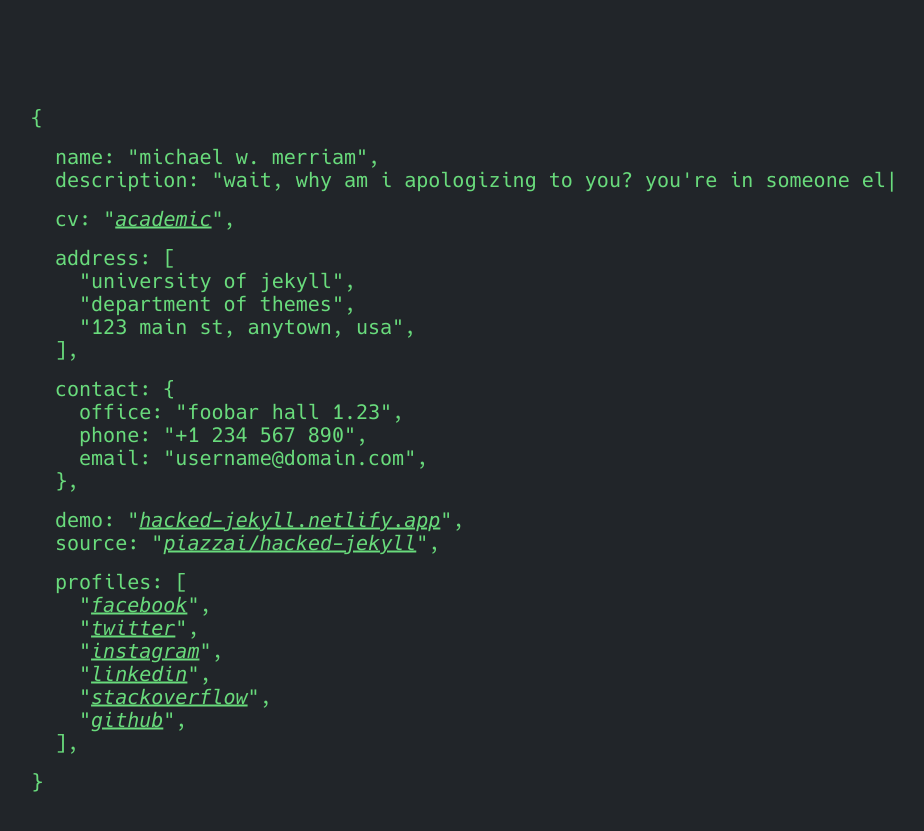
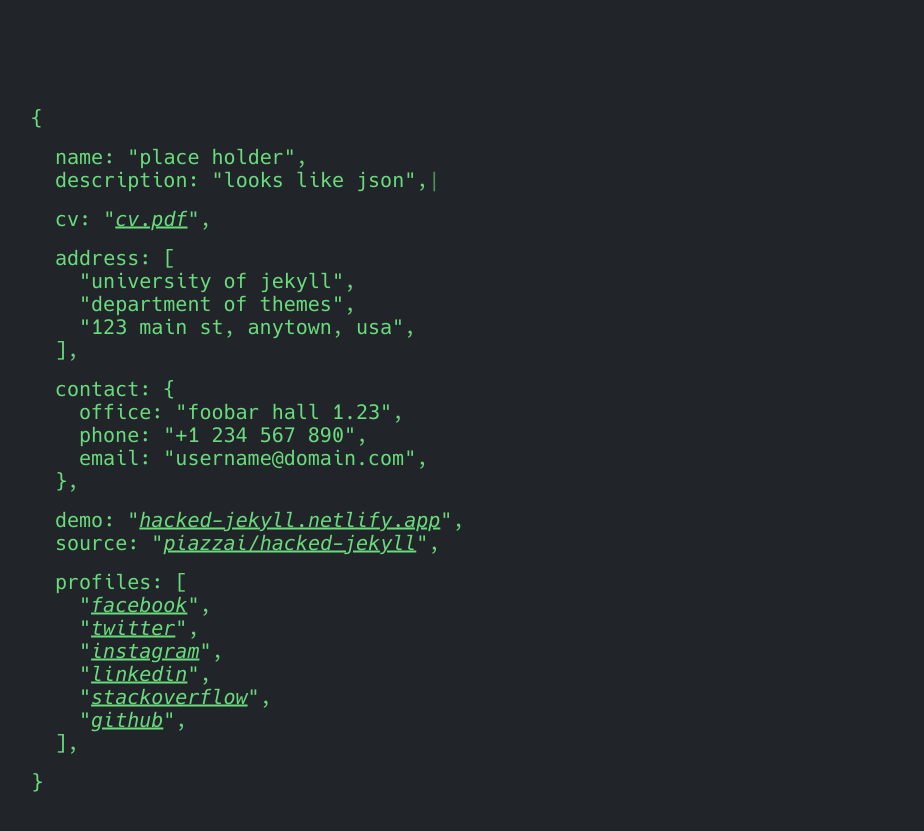
Before and after one commit to mwmxyz/no_this_is_wrong, a Jekyll site: the page built from index.md, in a window 1280 px wide. Shown: the top 831 px of the page, without its empty margins (225-1149 px from the left). Built offline with Jekyll 4.4.1, drawn with Linux system fonts in a browser that asks for light colours.

Commit message:
Update _config.yml

```diff
--- a/_config.yml
+++ b/_config.yml
@@ -1,19 +1,19 @@
 # this is only for search engines, it does not appear in the home
 # as long as the json variables name and description are provided
-title: Project File is never complete
-description: You might as well click around, since you found this stuff
-baseurl: "https://mwmxyz.github.io/no_this_is_wrong/"
-url: https://mwmxyz.github.io/academic/
+title: Hacked Jekyll
+description: Jekyll microtheme that looks like JSON
+baseurl: ""
+url: https://hacked-jekyll.netlify.app
 
 # this information is shown on the homepage, all fields are optional and
 # can be declared either as a single string or as a string array/hash
 json:
-  name: Michael W. Merriam
+  name: Place Holder
   description:
-    - I'm sorry about the mess...
-    - Wait, why am I apologizing to you? You're in someone else's... green place!
-    - I'm sorry I snapped at you. Make yourself at home. Did you enjoy the nice, well-manicured CV?
-  cv: https://mwmxyz.github.io/academic/
+    - Hello!
+    - This tiny website
+    - Looks like json
+  cv: assets/cv.pdf
   address:
     - University of Jekyll
     - Department of Themes
```
